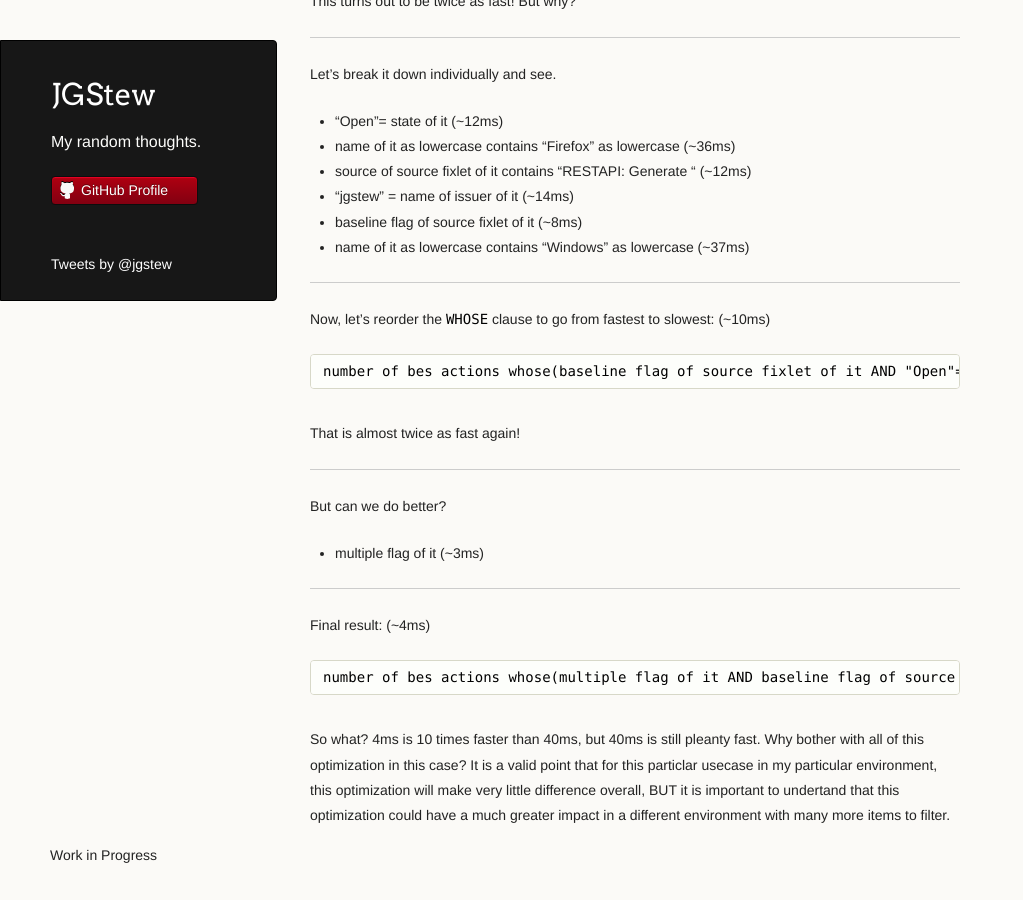
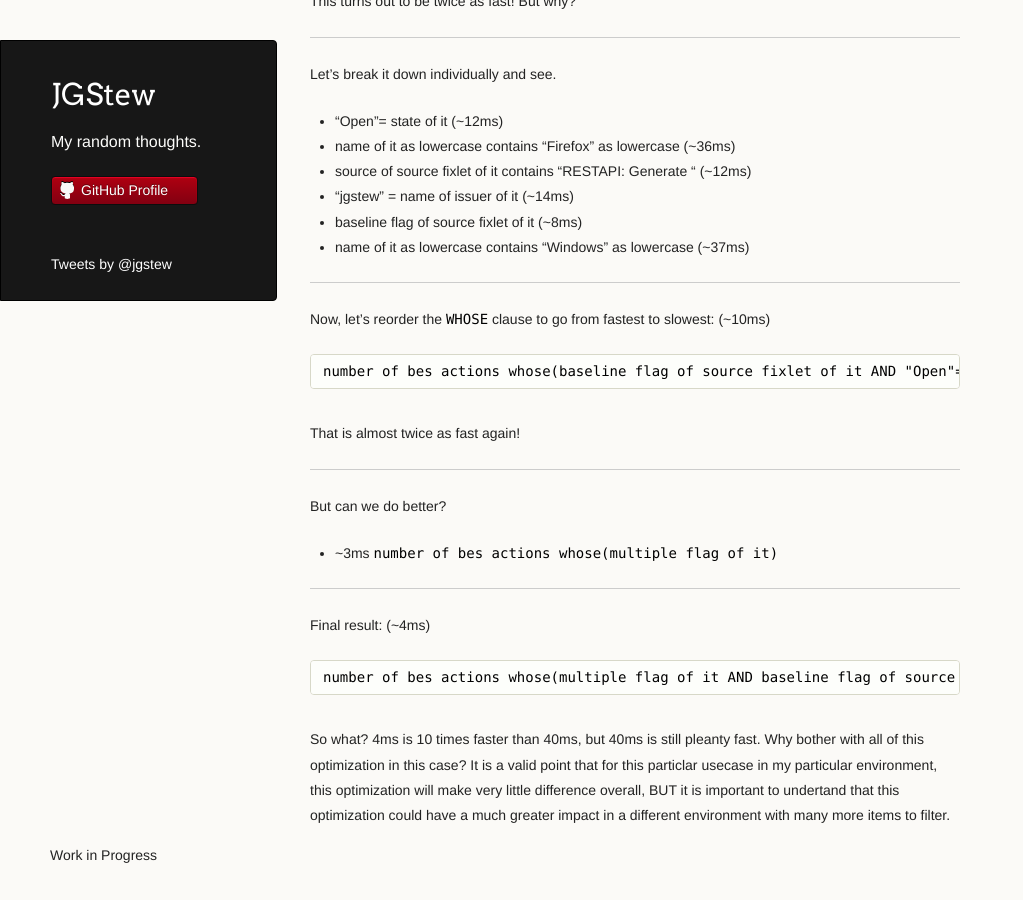
Before and after one commit to jgstew/jgstew.github.io, a Jekyll site: the page built from _posts/2016-10-11-The-way-BigFix-Session-Relevance-statements-are-written-matters-(Part3)-Whose.md, in a window 1280 px wide and 900 px high, scrolled down 1658 px. Shown: the whole window, without its empty margins (0-1023 px from the left). Built offline with Jekyll 4.4.1, drawn with Linux system fonts in a browser that asks for light colours; comment, search, counter and statistics services are not loaded.

Commit message:
Update 2016-10-11-The-way-BigFix-Session-Relevance-statements-are-written-matters-(Part3)-Whose.md

```diff
--- a/_posts/2016-10-11-The-way-BigFix-Session-Relevance-statements-are-written-matters-(Part3)-Whose.md
+++ b/_posts/2016-10-11-The-way-BigFix-Session-Relevance-statements-are-written-matters-(Part3)-Whose.md
@@ -71,7 +71,7 @@ That is almost twice as fast again!
 
 But can we do better?
 
-- multiple flag of it (~3ms)
+- ~3ms `number of bes actions whose(multiple flag of it)`
 
 -----
 
```
